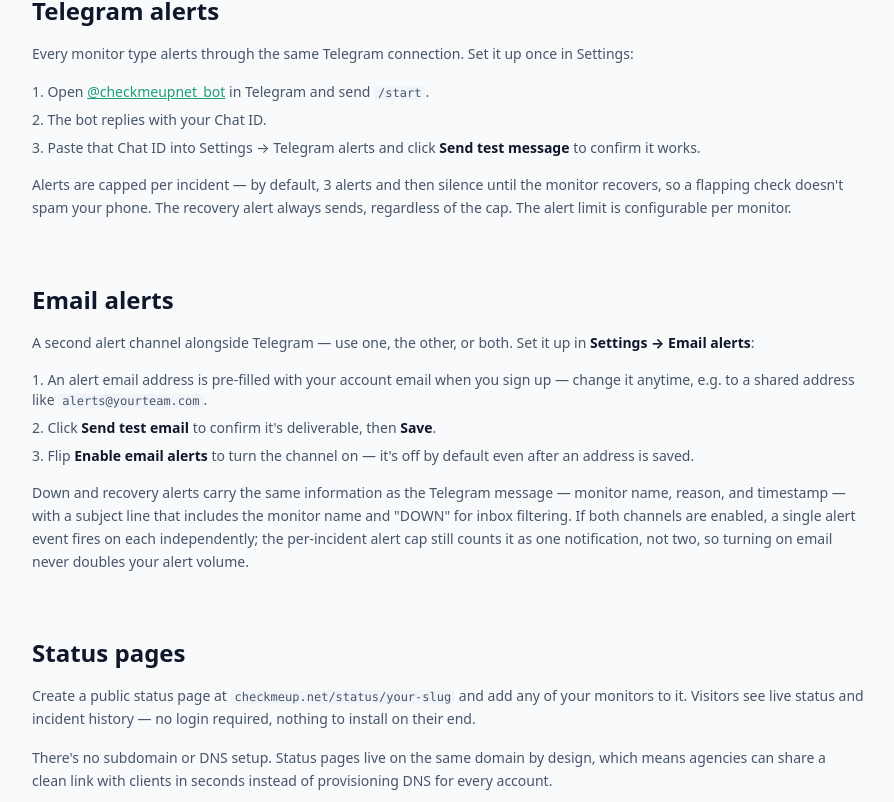
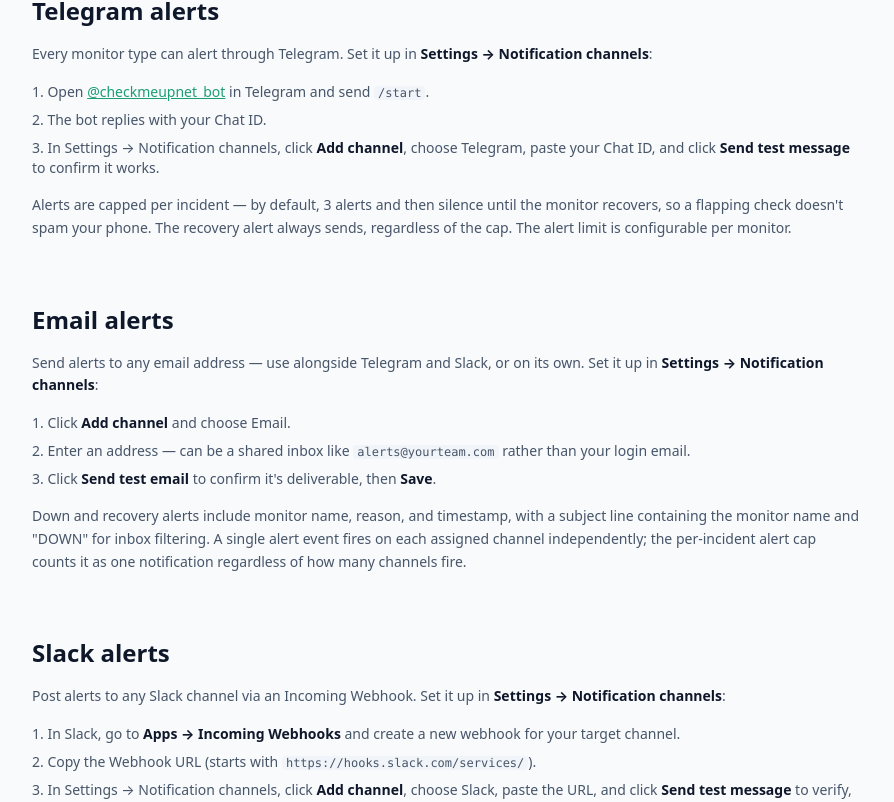
Before and after one commit to checkmeup/checkmeup, a Vue app in the folder apps/web/: page /docs in a window 1280 px wide. Shown: the part 1771-2573 px from the top of the page, without its empty margins (328-1222 px from the left). Built offline with nearby package versions, Linux system fonts and the light colour scheme; no server answers; what @tanstack/vue-query would draw is missing.

Commit message:
feat: add Slack as a notification channel across docs and pricing

```diff
--- a/apps/web/src/faq/faqs.ts
+++ b/apps/web/src/faq/faqs.ts
@@ -64,7 +64,7 @@
     entries: [
       {
         q: 'How do alerts work?',
-        a: "Connect a Telegram chat, set an alert email, or both in Settings — every monitor type alerts through whichever channels you enable. Alerts are capped at 3 per incident by default (configurable per monitor) so a flapping check doesn't spam you; that cap counts one notification event even if it goes out on both channels. The recovery alert always sends regardless of the cap.",
+        a: "Add notification channels in Settings — Telegram, email, Slack, or webhook — then assign them to each monitor. Alerts are capped at 3 per incident by default (configurable per monitor) so a flapping check doesn't spam you; a single alert event counts as one toward the cap regardless of how many channels it fires on. The recovery alert always sends regardless of the cap.",
       },
       {
         q: "What's the minimum check interval?",
--- a/apps/web/src/views/DocsView.vue
+++ b/apps/web/src/views/DocsView.vue
@@ -10,6 +10,7 @@
   { id: 'domain', label: 'Domain expiry monitoring' },
   { id: 'telegram', label: 'Telegram alerts' },
   { id: 'email', label: 'Email alerts' },
+  { id: 'slack', label: 'Slack alerts' },
   { id: 'status-pages', label: 'Status pages' },
   { id: 'maintenance', label: 'Maintenance windows' },
   { id: 'appearance', label: 'Appearance' },
@@ -238,8 +239,8 @@
         <section id="telegram" class="scroll-mt-24">
           <h2 class="text-2xl font-bold mb-4" style="color: var(--text-strong)">Telegram alerts</h2>
           <p class="text-sm leading-relaxed mb-4" style="color: var(--text-dim)">
-            Every monitor type alerts through the same Telegram connection. Set it up once in
-            Settings:
+            Every monitor type can alert through Telegram. Set it up in
+            <strong style="color: var(--text-strong)">Settings → Notification channels</strong>:
           </p>
           <ol class="space-y-2 text-sm list-decimal list-inside" style="color: var(--text-dim)">
             <li>
@@ -259,7 +260,9 @@
             </li>
             <li>The bot replies with your Chat ID.</li>
             <li>
-              Paste that Chat ID into Settings → Telegram alerts and click
+              In Settings → Notification channels, click
+              <strong style="color: var(--text-strong)">Add channel</strong>, choose Telegram,
+              paste your Chat ID, and click
               <strong style="color: var(--text-strong)">Send test message</strong> to confirm it
               works.
             </li>
@@ -275,32 +278,64 @@
         <section id="email" class="scroll-mt-24">
           <h2 class="text-2xl font-bold mb-4" style="color: var(--text-strong)">Email alerts</h2>
           <p class="text-sm leading-relaxed mb-4" style="color: var(--text-dim)">
-            A second alert channel alongside Telegram — use one, the other, or both. Set it up in
-            <strong style="color: var(--text-strong)">Settings → Email alerts</strong>:
+            Send alerts to any email address — use alongside Telegram and Slack, or on its own. Set
+            it up in
+            <strong style="color: var(--text-strong)">Settings → Notification channels</strong>:
           </p>
           <ol class="space-y-2 text-sm list-decimal list-inside" style="color: var(--text-dim)">
             <li>
-              An alert email address is pre-filled with your account email when you sign up — change
-              it anytime, e.g. to a shared address like
+              Click <strong style="color: var(--text-strong)">Add channel</strong> and choose
+              Email.
+            </li>
+            <li>
+              Enter an address — can be a shared inbox like
               <code class="px-1 rounded text-xs" style="background-color: var(--surface-raised)"
                 >alerts@yourteam.com</code
-              >.
+              >
+              rather than your login email.
             </li>
             <li>
               Click <strong style="color: var(--text-strong)">Send test email</strong> to confirm
               it's deliverable, then <strong style="color: var(--text-strong)">Save</strong>.
             </li>
+          </ol>
+          <p class="text-sm leading-relaxed mt-4" style="color: var(--text-dim)">
+            Down and recovery alerts include monitor name, reason, and timestamp, with a subject line
+            containing the monitor name and "DOWN" for inbox filtering. A single alert event fires
+            on each assigned channel independently; the per-incident alert cap counts it as one
+            notification regardless of how many channels fire.
+          </p>
+        </section>
+
+        <!-- Slack -->
+        <section id="slack" class="scroll-mt-24">
+          <h2 class="text-2xl font-bold mb-4" style="color: var(--text-strong)">Slack alerts</h2>
+          <p class="text-sm leading-relaxed mb-4" style="color: var(--text-dim)">
+            Post alerts to any Slack channel via an Incoming Webhook. Set it up in
+            <strong style="color: var(--text-strong)">Settings → Notification channels</strong>:
+          </p>
+          <ol class="space-y-2 text-sm list-decimal list-inside" style="color: var(--text-dim)">
             <li>
-              Flip <strong style="color: var(--text-strong)">Enable email alerts</strong> to turn
-              the channel on — it's off by default even after an address is saved.
+              In Slack, go to
+              <strong style="color: var(--text-strong)">Apps → Incoming Webhooks</strong> and
+              create a new webhook for your target channel.
+            </li>
+            <li>
+              Copy the Webhook URL (starts with
+              <code class="px-1 rounded text-xs" style="background-color: var(--surface-raised)"
+                >https://hooks.slack.com/services/</code
+              >).
+            </li>
+            <li>
+              In Settings → Notification channels, click
+              <strong style="color: var(--text-strong)">Add channel</strong>, choose Slack, paste
+              the URL, and click <strong style="color: var(--text-strong)">Send test message</strong>
+              to verify, then Save.
             </li>
           </ol>
           <p class="text-sm leading-relaxed mt-4" style="color: var(--text-dim)">
-            Down and recovery alerts carry the same information as the Telegram message — monitor
-            name, reason, and timestamp — with a subject line that includes the monitor name and
-            "DOWN" for inbox filtering. If both channels are enabled, a single alert event fires on
-            each independently; the per-incident alert cap still counts it as one notification, not
-            two, so turning on email never doubles your alert volume.
+            You can add multiple Slack channels — name each after the workspace or channel it posts
+            to — and assign them to specific monitors rather than all of them.
           </p>
         </section>
 
--- a/apps/web/src/views/HomeView.vue
+++ b/apps/web/src/views/HomeView.vue
@@ -7,28 +7,28 @@
     price: 0,
     description: 'For personal projects',
     highlight: false,
-    features: ['10 monitors', '5-min checks', 'Telegram alerts', '1 status page'],
+    features: ['10 monitors', '5-min checks', 'Telegram, Slack & email alerts', '1 status page'],
   },
   {
     name: 'Solo',
     price: 9,
     description: 'For solo builders',
     highlight: false,
-    features: ['30 monitors', '1-min checks', 'Telegram alerts', '3 status pages'],
+    features: ['30 monitors', '1-min checks', 'Telegram, Slack & email alerts', '3 status pages'],
   },
   {
     name: 'Startup',
     price: 29,
     description: 'For small agencies',
     highlight: true,
-    features: ['100 monitors', '1-min checks', 'Telegram alerts', '10 status pages'],
+    features: ['100 monitors', '1-min checks', 'Telegram, Slack & email alerts', '10 status pages'],
   },
   {
     name: 'Enterprise',
     price: 99,
     description: 'For growing agencies',
     highlight: false,
-    features: ['1000 monitors', '1-min checks', 'Telegram alerts', '100 status pages'],
+    features: ['1000 monitors', '1-min checks', 'Telegram, Slack & email alerts', '100 status pages'],
   },
 ]
 </script>
@@ -62,7 +62,7 @@
 
       <p class="text-lg sm:text-xl max-w-2xl mx-auto mb-10" style="color: var(--text-dim)">
         Cron job monitoring, uptime checks, SSL and domain expiry alerts — all in one place. Get
-        notified on Telegram the moment something breaks.
+        alerted on Telegram, Slack, or email the moment something breaks.
       </p>
 
       <div class="flex flex-col sm:flex-row items-center justify-center gap-3 mb-16">
@@ -111,7 +111,7 @@
           </div>
           <div style="color: var(--color-green-500)">OK</div>
           <div class="pt-1" style="color: var(--text-muted)">
-            # 2. Miss a ping — get alerted on Telegram instantly
+            # 2. Miss a ping — get alerted instantly
           </div>
           <div class="pt-1 flex items-center gap-2">
             <span
--- a/apps/web/src/views/PricingView.vue
+++ b/apps/web/src/views/PricingView.vue
@@ -83,11 +83,11 @@
   { label: 'Status pages', values: ['1', '3', '10', '100'] },
   { label: 'Cron job monitoring', values: ['✓', '✓', '✓', '✓'] },
   { label: 'Uptime monitoring', values: ['✓', '✓', '✓', '✓'] },
-  { label: 'Keyword monitoring', values: ['—', '✓', '✓', '✓'] },
+  { label: 'Keyword monitoring', values: ['✓', '✓', '✓', '✓'] },
   { label: 'SSL expiry monitoring', values: ['✓', '✓', '✓', '✓'] },
   { label: 'Domain expiry monitoring', values: ['✓', '✓', '✓', '✓'] },
   { label: 'Execution history & logs', values: ['✓', '✓', '✓', '✓'] },
-  { label: 'Telegram alerts', values: ['✓', '✓', '✓', '✓'] },
+  { label: 'Alerts (Telegram, email, Slack)', values: ['✓', '✓', '✓', '✓'] },
   { label: 'Maintenance windows', values: ['✓', '✓', '✓', '✓'] },
   { label: 'White-label status pages', values: ['—', '✓', '✓', '✓'] },
 ]
@@ -268,7 +268,7 @@
               >
                 <polyline points="20 6 9 17 4 12" />
               </svg>
-              Telegram alerts
+              Telegram, email &amp; Slack alerts
             </li>
           </ul>
 
```
Also changed, not shown: 1 other file (tests, documents, lock files or other folders).
